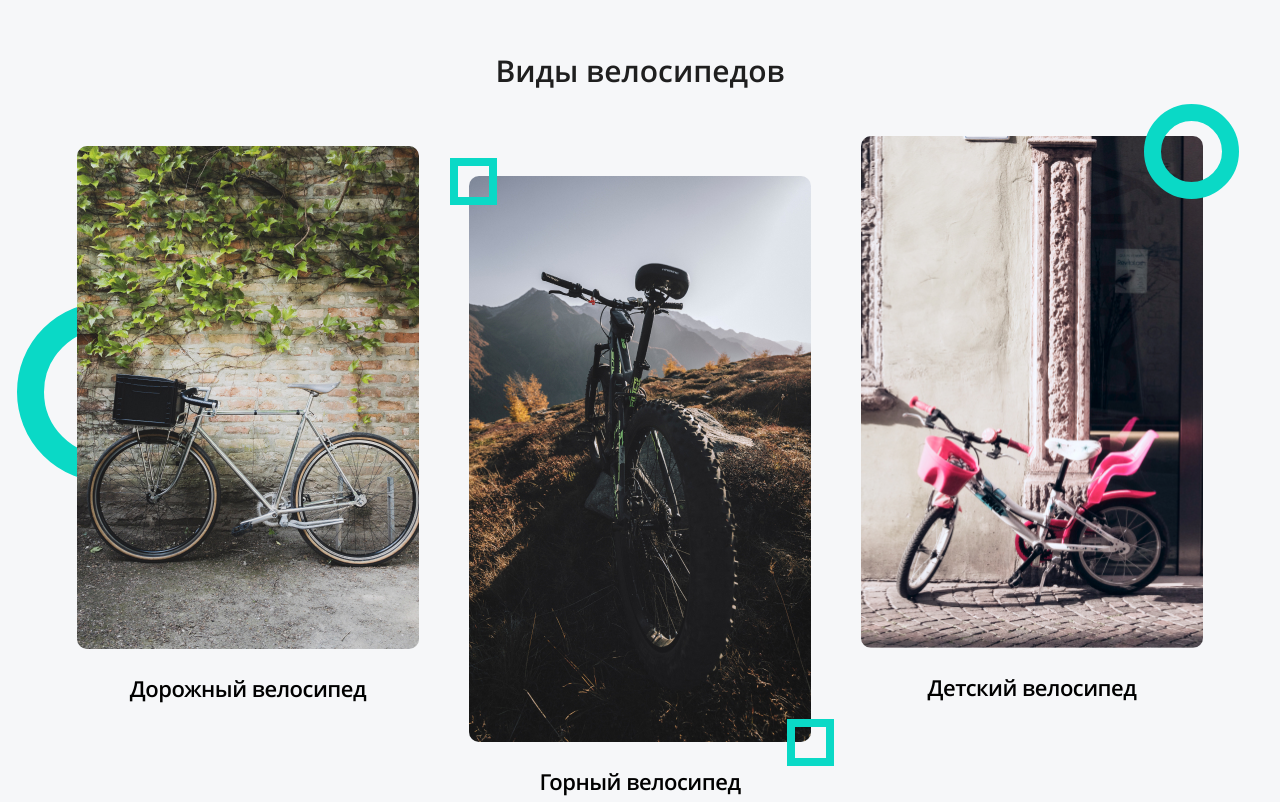
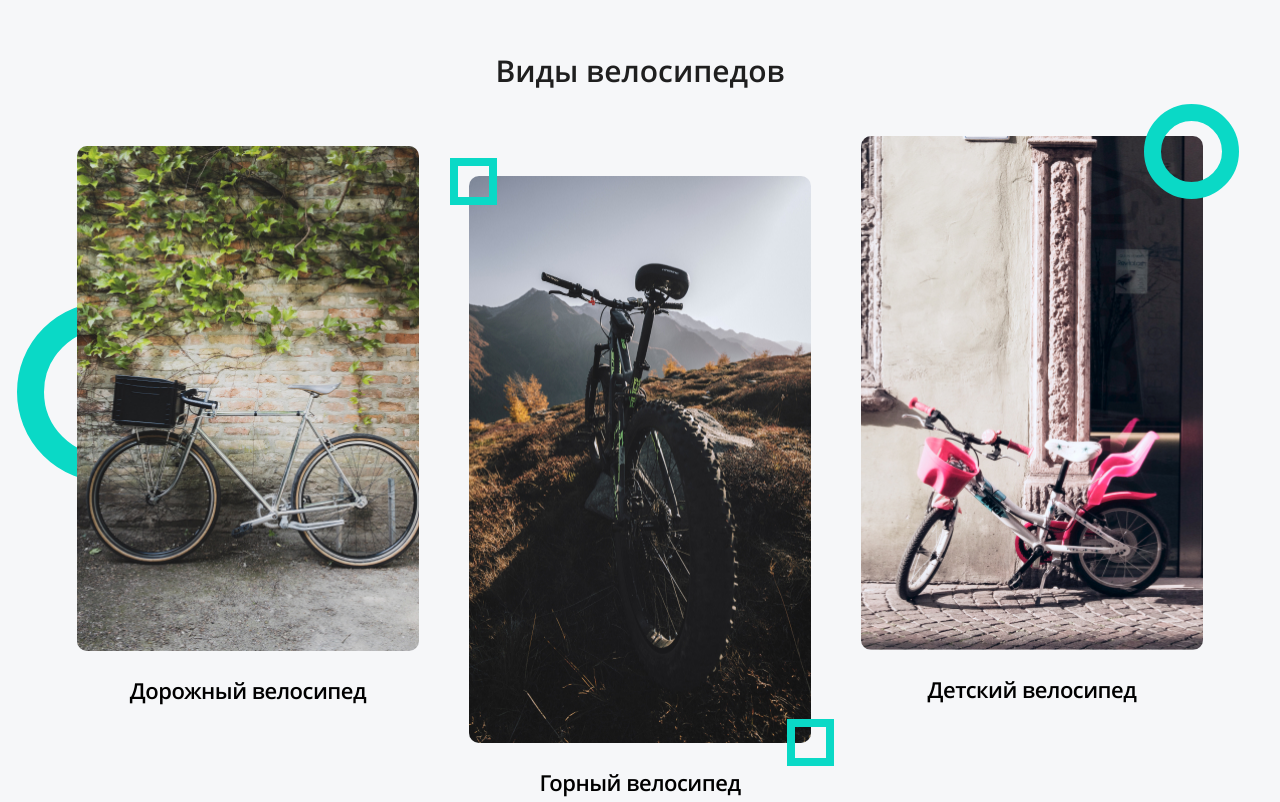
Before and after one commit to Dark7lord2012/Bicycles, a website: page source/index.html in a window 1280 px wide. Shown: the part 1422-2224 px from the top of the page. Drawn offline with nearby package versions, Linux system fonts and the light colour scheme; files that its build step writes are made by us from their sources.

Commit message:
Пытка высот у карточек

```diff
--- a/source/sass/blocks/card.scss
+++ b/source/sass/blocks/card.scss
@@ -1,15 +1,20 @@
 .card {
   position: relative;
+  flex-shrink: 0;
 
-  &:first-child {
+  &:nth-child(3n - 2) {
     margin-top: 10px;
+
+    img {
+      height: 84.4%;
+    }
 
     &::before {
       z-index: 0;
       position: absolute;
       top: 156px;
       left: -60px;
-      // display: block;
+
       width: 180px;
       height: 180px;
       box-sizing: border-box;
@@ -21,6 +26,10 @@
 
   &:nth-child(2n) {
     margin-top: 40px;
+
+    img {
+      height: 99.7%;
+    }
 
     &::before,
     &::after {
@@ -38,11 +47,15 @@
       top: auto;
       left: auto;
       right: -23px;
-      bottom: 32px;
+      bottom: -22px;
     }
   }
 
   &:nth-child(3n) {
+    img {
+      height: 84.5%;
+    }
+
     &::before {
       z-index: 2;
       position: absolute;
@@ -58,16 +71,19 @@
   }
 
   @media (max-width: $tablet-width-max) {
-    &:first-child,
+    &:nth-child(3n - 2),
     &:nth-child(2n),
     &:nth-child(3n) {
       margin-top: 0;
+
+      img {
+        height: 300px;
+      }
     }
 
     &:first-child {
       &::before {
-        top: auto;
-        bottom: 28px;
+        top: 201px;
         left: -37px;
 
         width: 127px;
@@ -119,9 +135,9 @@
     position: relative;
   }
 
-  @media (max-width: $tablet-width-max) {
-    height: 300px;
-  }
+  // @media (max-width: $tablet-width-max) {
+  //   height: 300px;
+  // }
 }
 
 .card a:nth-of-type(2n) {
--- a/source/sass/blocks/catalog.scss
+++ b/source/sass/blocks/catalog.scss
@@ -1,6 +1,6 @@
 .catalog {
   padding-top: 149px;
-  padding-bottom: 147px;
+  padding-bottom: 201px;
   padding-left: 60px;
   padding-right: 60px;
   overflow: hidden; // иногда кольца создают ненужную ширину
@@ -62,21 +62,24 @@
   @media (max-width: $tablet-width-max) {
     display: flex;
     flex-wrap: wrap;
+    align-items: flex-start;
     justify-content: center;
   }
 
   @media (max-width: $mobile-width-max) {
     flex-direction: column;
+    align-items: center;
     gap: 42px;
   }
 }
 
 .catalog li {
   @media (max-width: $tablet-width-max) {
-    width: calc(50% - 25px);
+    // width: calc(50% - 25px);
+    width: 270px;
   }
 
   @media (max-width: $mobile-width-max) {
-    width: 100%;
+    // width: 100%;
   }
 }
```
Also changed, not shown: build/css/style.min.css, 1 other file.
